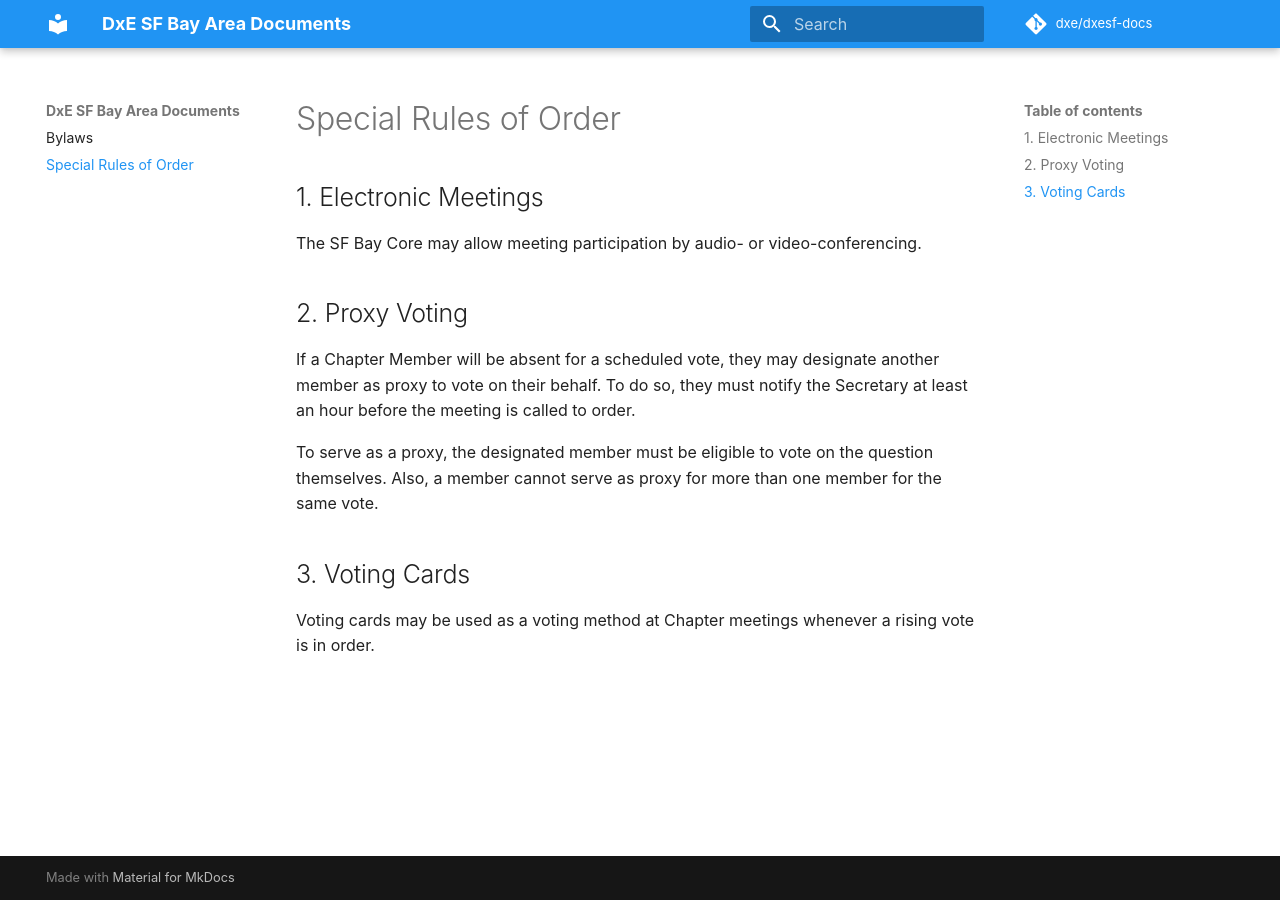
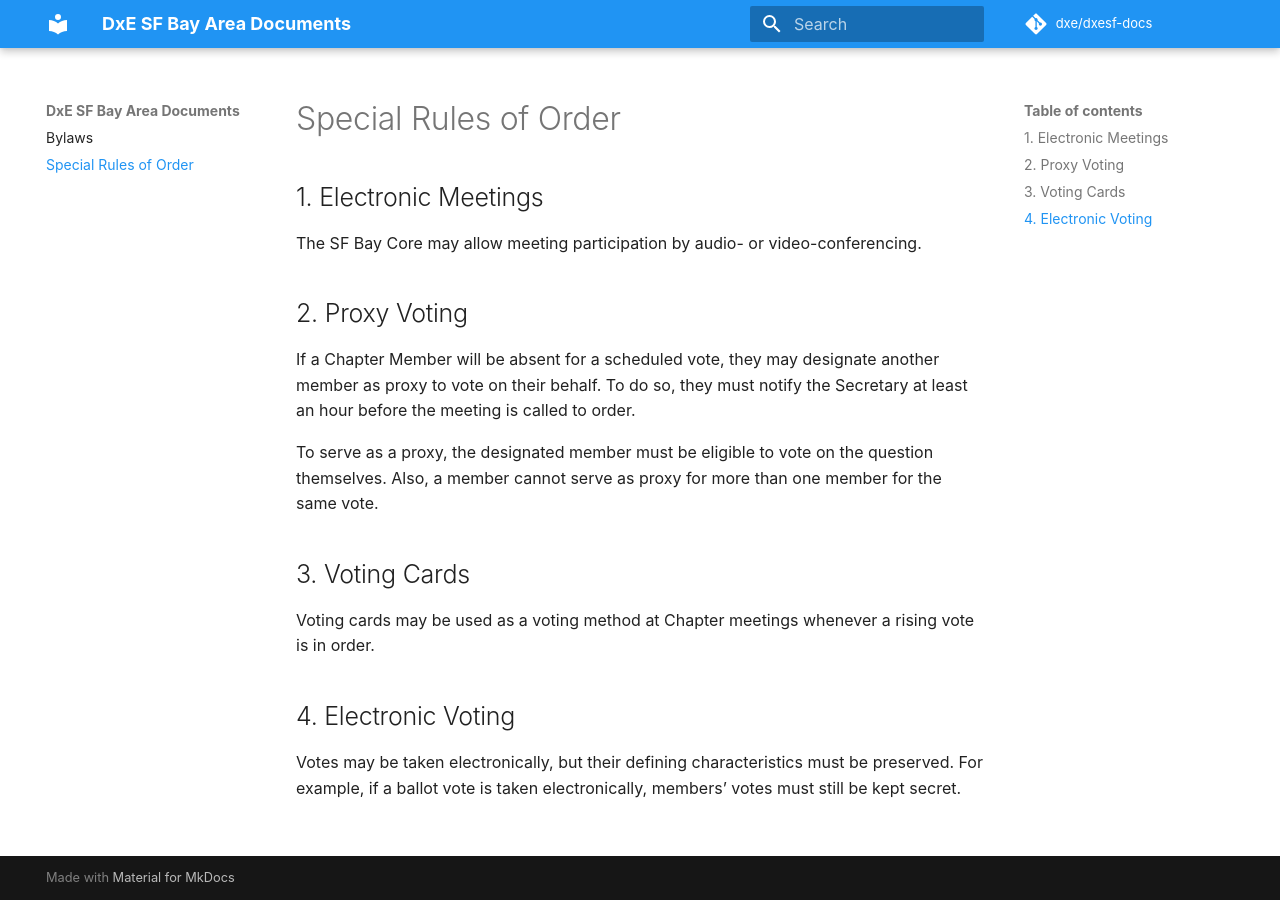
Before and after one commit to dxe/dxesf-docs, an MkDocs documentation site: the page built from docs/special-rules.md, in a window 1280 px wide. Built offline with MkDocs 1.6.1 and Material for MkDocs 9.7.7, drawn with Linux system fonts in a browser that asks for light colours; some web fonts are replaced; comment, search, counter and statistics services are not loaded.

Commit message:
Whereas, Electronic voting may be desirable at some Chapter meetings;
Resolved, That the Special Rules of Order be amended as follows.

```diff
--- a/docs/special-rules.md
+++ b/docs/special-rules.md
@@ -15,3 +15,8 @@ Also, a member cannot serve as proxy for more than one member for the same vote.
 ## 3. Voting Cards
 
 Voting cards may be used as a voting method at Chapter meetings whenever a rising vote is in order.
+
+## 4. Electronic Voting
+
+Votes may be taken electronically, but their defining characteristics must be preserved.
+For example, if a ballot vote is taken electronically, members' votes must still be kept secret.
```
